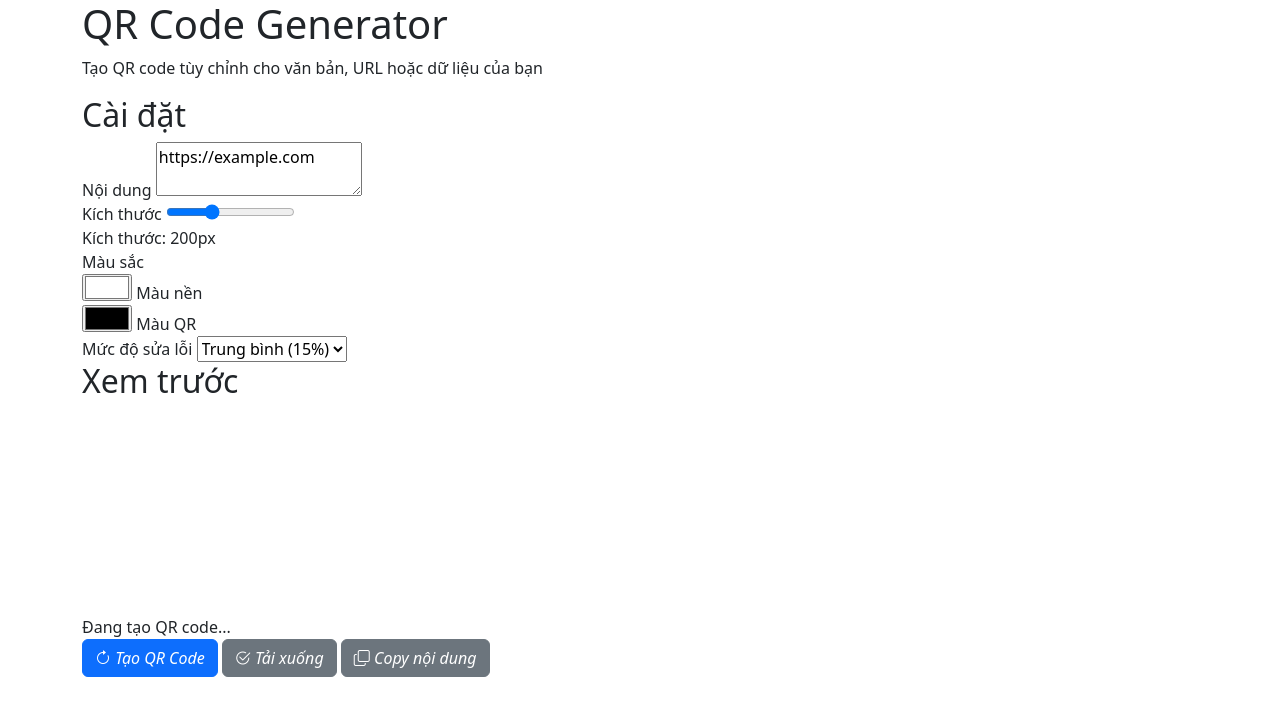
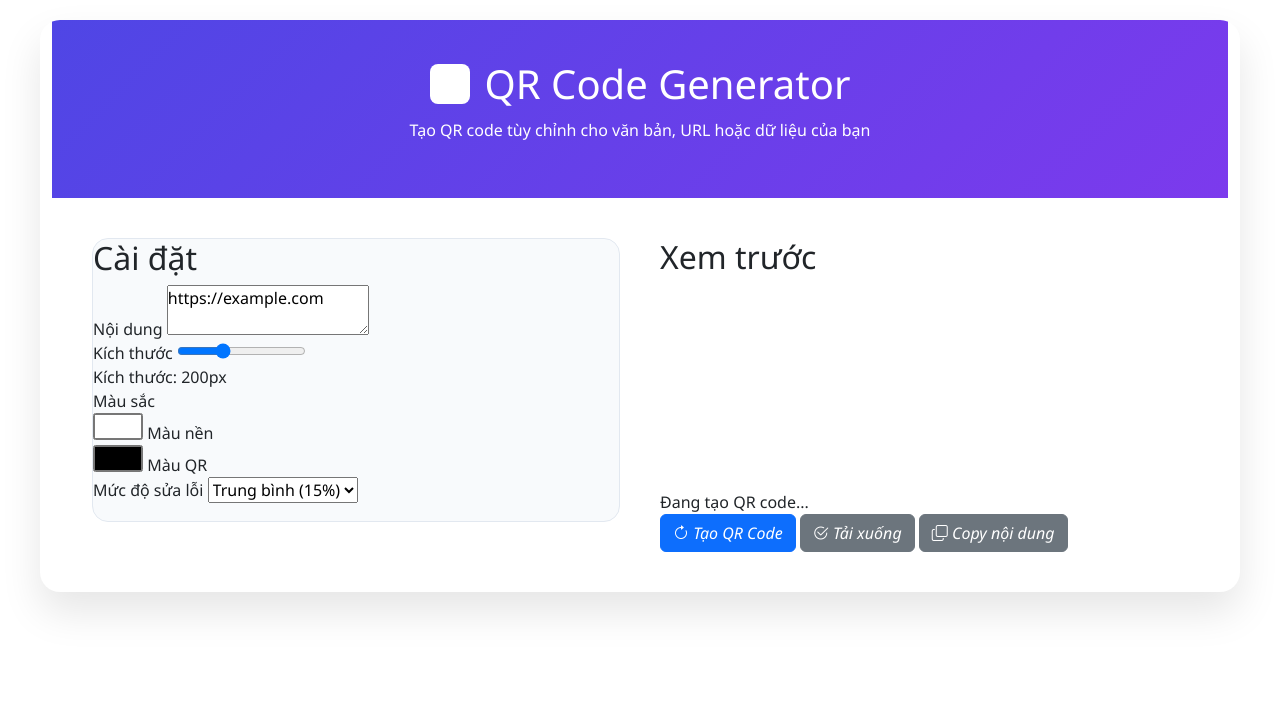
Before and after one commit to big-bbikhuyn/QR_Code_Component, a plain HTML site: page demo.html in a window 1280 px wide. Drawn offline with nearby package versions, Linux system fonts and the light colour scheme.

Commit message:
update_day1

```diff
--- a/demo.html
+++ b/demo.html
@@ -8,6 +8,7 @@
     <link rel="stylesheet" href="https://cdn.jsdelivr.net/npm/bootstrap@5.3.8/dist/css/bootstrap.min.css">
     <link rel="stylesheet" href="https://cdn.jsdelivr.net/npm/bootstrap-icons@1.11.3/font/bootstrap-icons.css">
     <script src="https://cdn.jsdelivr.net/npm/bootstrap@5.3.8/dist/js/bootstrap.bundle.min.js"></script>
+    <link rel="stylesheet" href="public/CSS/styles.css">
 </head>
 
 <body>
--- /dev/null
+++ b/public/CSS/styles.css
@@ -0,0 +1,64 @@
+* {
+    box-sizing: border-box;
+    margin: 0;
+    padding: 0;
+}
+body {
+    font-family: 'Segoe UI', Tahoma, Geneva, Verdana, sans-serif;
+    background-color: linear-gradient(135deg, #f5f7fa, #c3cfe2);
+    min-height: 100vh;
+    padding: 20px;
+}
+.container {
+    max-width: 1200px;
+    margin: 0 auto;
+    background: white;
+    border-radius: 20px;
+    box-shadow: 0 20px 40px rgba(0, 0, 0, 0.1);
+    overflow: hidden;
+}
+.header {
+    background:linear-gradient(135deg,#4f46e5,#7c3aed);
+    color: white;
+    padding: 40px;
+    text-align: center;
+}
+.header h1 {
+    font-size: 2.5rem;
+    margin-bottom: 10px;
+    display: flex;
+    align-items: center;
+    justify-content: center;
+    gap: 15px;
+}
+header p {
+    font-size: 1.1rem;
+    opacity: 0.8;
+}
+.qr-icon {
+    width: 40px;
+    height: 40px;
+    background: white;
+    border-radius: 8px;
+    display: flex;
+    align-items: center;
+    justify-content: center;
+}
+.qr-icon::before {
+  content: "\f32a";
+  font-family: "Bootstrap Icons";
+  font-size: 24px;
+  color: #4f46e5;
+}
+.main-content {
+    display:  grid;
+    grid-template-columns: 1fr 1fr;
+    gap: 40px;
+    padding: 40px
+}
+.controls {
+    background: #f8fafc;
+    margin-bottom: 30px;
+    border-radius: 16px;
+    border: 1px solid #e2e8f0;
+}
```
Also changed, not shown: public/JS/script.js (added).
